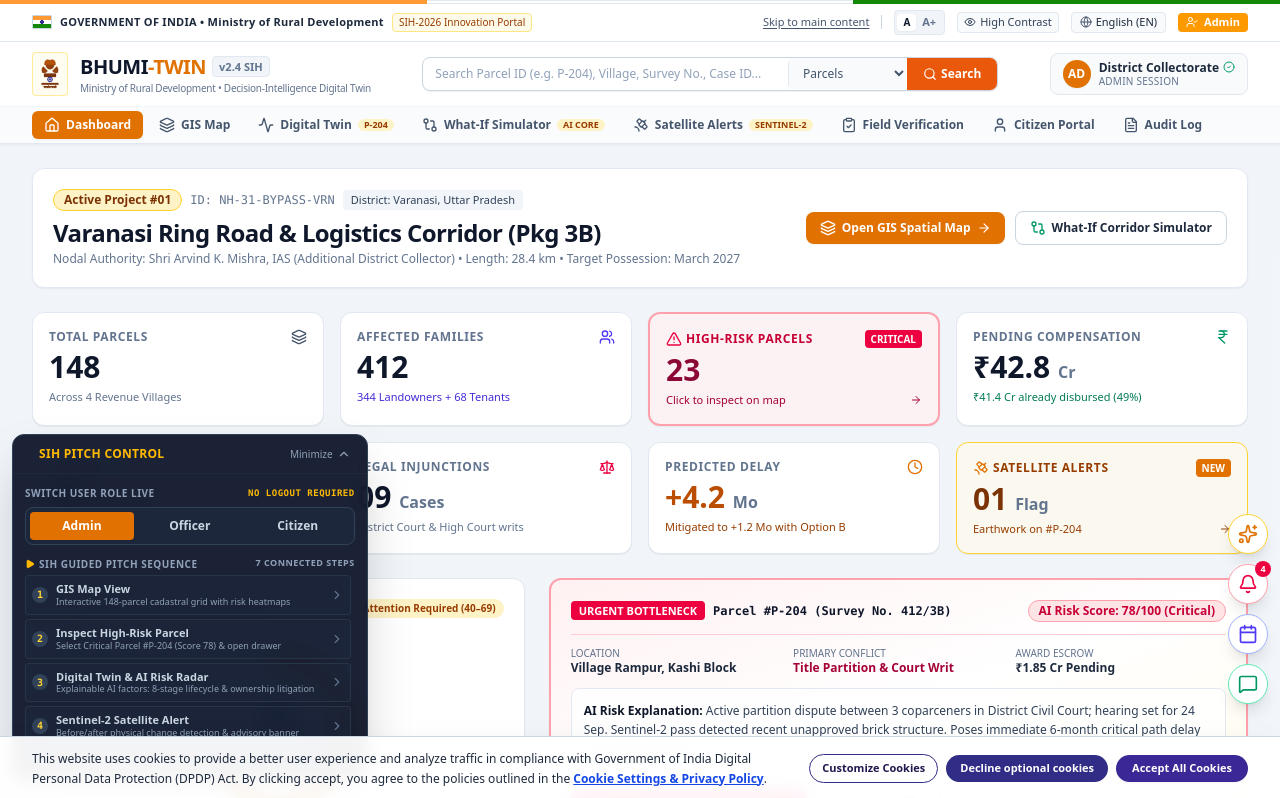
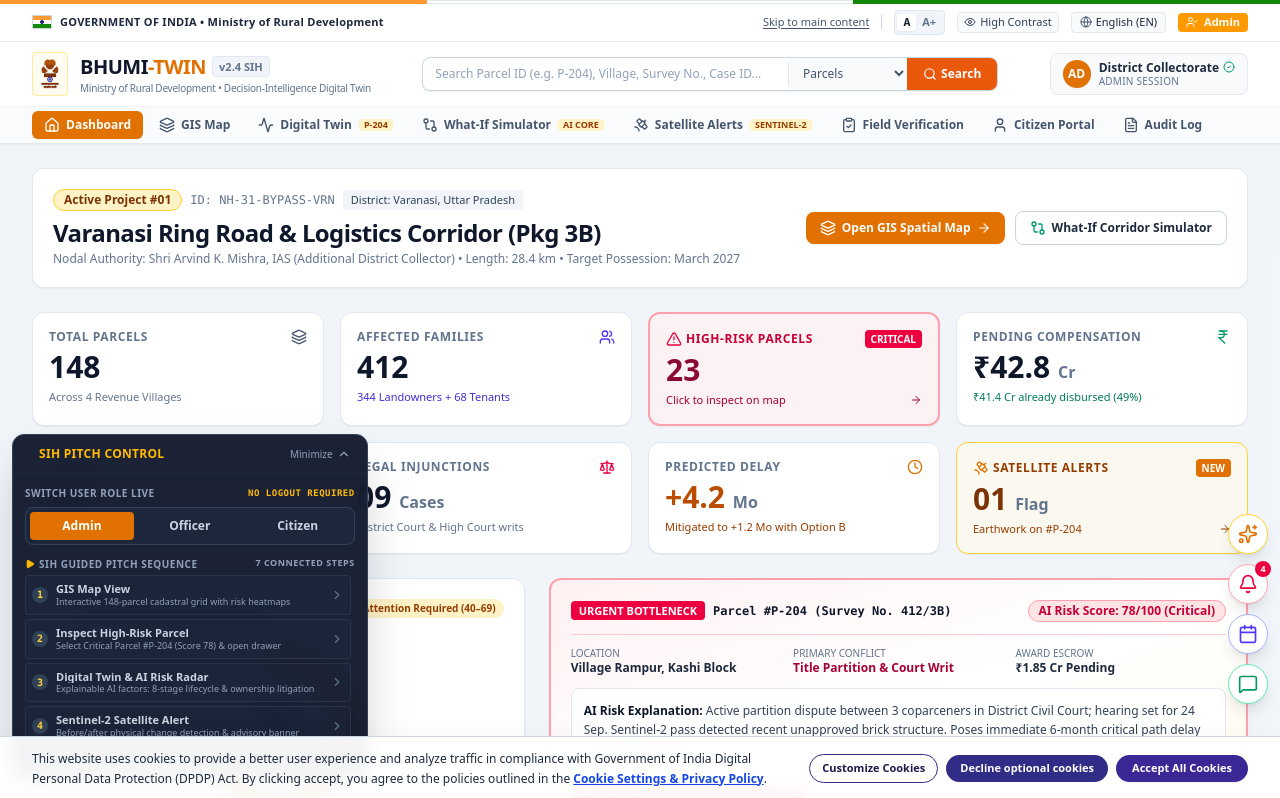
Before and after one commit to gen-ayu/Bhumi_Twin, a React (Vite) app: page / in a window 1280 px wide. Shown: the top 798 px of the page. Built offline with nearby package versions, Linux system fonts and the light colour scheme; a web font is replaced by a local one.

Commit message:
Top navbar edited

```diff
--- a/src/components/layout/GovTopBar.tsx
+++ b/src/components/layout/GovTopBar.tsx
@@ -49,9 +49,6 @@ export const GovTopBar: React.FC<GovTopBarProps> = ({
           </div>
           <span className="font-semibold tracking-wide text-[11px] text-slate-800">
             {language === 'hi' ? 'भारत सरकार • ग्रामीण विकास मंत्रालय' : 'GOVERNMENT OF INDIA • Ministry of Rural Development'}
-          </span>
-          <span className="hidden md:inline-block px-1.5 py-0.5 rounded text-[10px] bg-amber-50 text-amber-800 border border-amber-200 font-medium">
-            SIH-2026 Innovation Portal
           </span>
         </div>
 
```
Also changed, not shown: 1 other file (tests, documents, lock files or other folders).
